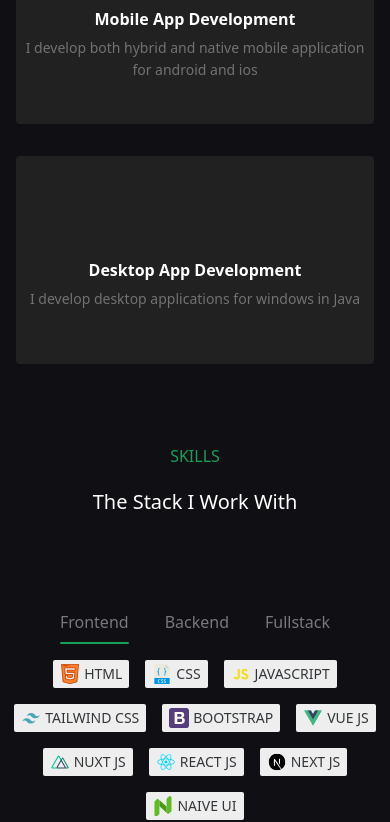
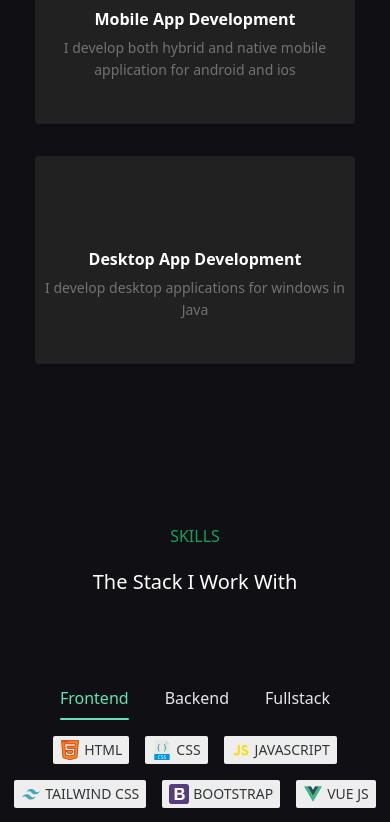
Before and after one commit to Hackersgoddest/my-portfolio, a Vue app: page / in a window 390 px wide. Shown: the part 1156-1978 px from the top of the page. Built offline with nearby package versions, Linux system fonts and the light colour scheme; some icons are missing.

Commit message:
refactor codes

```diff
--- a/src/App.vue
+++ b/src/App.vue
@@ -1,15 +1,13 @@
 <template>
-  <div class="w-fit h-full">
-    <MenuBar class="menu-bar" :open-menu="openMenu" :active-section-index="activeSectionIndex"
-      @scroll-to-section="scrollToSection" @toggle-menu="toggleMenu"
-      @updateActiveSectionIndex="updateActiveSectionIndex" />
-    <div id="Home" class="w-fit">
-      <HomeView @scroll-to-section="scrollToSection" ref="home" />
-      <ServiceView ref="services" />
-      <SkillsView ref="skills" />
-      <PortfolioView ref="portfolio" />
-      <ContactView ref="contact" />
-    </div>
+  <MenuBar class="menu-bar"
+    @scroll-to-section="scrollToSection"
+  />
+  <div id="Home" class="w-full min-w-80">
+    <HomeView @scroll-to-section="scrollToSection" ref="home" />
+    <ServiceView ref="services" />
+    <SkillsView ref="skills" />
+    <PortfolioView ref="portfolio" />
+    <ContactView ref="contact" />
     <Footer />
   </div>
 </template>
@@ -25,36 +23,26 @@ import ContactView from "./views/contact/ContactView.vue";
 import Footer from "./views/Footer.vue";
 
 let openMenu = ref(false);
-let activeSectionIndex = ref(0);
-
 const home = ref(null);
 const services = ref(null);
 const skills = ref(null);
 const portfolio = ref(null);
 const contact = ref(null);
 
-const toggleMenu = (value) => {
-  openMenu.value = value;
+const scrollToSection = (activeMenuKey) => {
+  if (activeMenuKey === "home")
+    home.value.$el.scrollIntoView({ behavior: "smooth" });
+  else if (activeMenuKey === "services")
+    services.value.$el.scrollIntoView({ behavior: "smooth" });
+  else if (activeMenuKey === "skills")
+    skills.value.$el.scrollIntoView({ behavior: "smooth" });
+  else if (activeMenuKey === "portfolio")
+    portfolio.value.$el.scrollIntoView({ behavior: "smooth" });
+  else if (activeMenuKey === "contact")
+    contact.value.$el.scrollIntoView({ behavior: "smooth" });
+  openMenu.value = false;
 };
 
-const scrollToSection = (sectionName, index) => {
-  if (sectionName === "Home")
-    home.value.$el.scrollIntoView({ behavior: "smooth" });
-  else if (sectionName === "Services")
-    services.value.$el.scrollIntoView({ behavior: "smooth" });
-  else if (sectionName === "Skills")
-    skills.value.$el.scrollIntoView({ behavior: "smooth" });
-  else if (sectionName === "Portfolio")
-    portfolio.value.$el.scrollIntoView({ behavior: "smooth" });
-  else if (sectionName === "Contact")
-    contact.value.$el.scrollIntoView({ behavior: "smooth" });
-  openMenu.value = false;
-  activeSectionIndex.value = index;
-};
-
-const updateActiveSectionIndex = (index) => {
-  activeSectionIndex.value = index;
-};
 </script>
 <style>
 * {
--- a/src/views/Home/HomeCarousel.vue
+++ b/src/views/Home/HomeCarousel.vue
@@ -1,31 +1,28 @@
 <template>
-  <div class="relative w-full">
-    <div class="absolute bg-black bg-opacity-50 inset-0 w-full h-full z-10"></div>
+  <div class="relative">
+    <div class="absolute bg-black bg-opacity-50 inset-0 z-10"></div>
     <n-carousel show-arrow autoplay>
       <img v-for="(src, index) in images" key="index"
         class="h-[600px] lg:h-[700px] xl:h-[725px] w-full object-cover object-center bg-fixed"
-      :style="[index == 1 && {objectPosition: 'center 20px'}]"
-      :src="src"
-    >
+        :style="[index == 1 && { objectPosition: 'center 20px' }]" :src="src">
       <template #arrow="{ prev, next }">
         <div class="custom-arrow z-20">
           <button type="button" class="custom-arrow--btn hover:bg-[#00000080]" @click="prev">
-          <n-icon><ArrowBack /></n-icon>
+            <n-icon>
+              <ArrowBack />
+            </n-icon>
           </button>
           <button type="button" class="custom-arrow--btn hover:bg-[#00000080]" @click="next">
-          <n-icon><ArrowForward /></n-icon>
+            <n-icon>
+              <ArrowForward />
+            </n-icon>
           </button>
         </div>
       </template>
       <template #dots="{ total, currentIndex, to }">
         <ul class="custom-dots z-20">
-        <li
-          v-for="index of total"
-          :key="index"
-          class="custom-dots--li"
-          :class="{ ['is-active']: currentIndex === index - 1 }"
-          @click="to(index - 1)"
-        />
+          <li v-for="index of total" :key="index" class="custom-dots--li"
+            :class="{ ['is-active']: currentIndex === index - 1 }" @click="to(index - 1)" />
         </ul>
       </template>
     </n-carousel>
--- a/src/views/Home/HomeView.vue
+++ b/src/views/Home/HomeView.vue
@@ -6,7 +6,7 @@ import AuthorView from "./AuthorView.vue";
 <template>
   <section>
     <HomeCarousel />
-    <div class="w-full author z-20">
+    <div class="author z-20">
       <AuthorView @scroll-to-section="$emit('scrollToSection', 'Portfolio', 3)" />
     </div>
   </section>
--- a/src/views/contact/ContactContent.vue
+++ b/src/views/contact/ContactContent.vue
@@ -1,6 +1,5 @@
 <template>
-  <div class="flex bg-[#101014] pt-8 pb-16 justify-center">
-    <div class="w-full max-w-screen-xl flex flex-wrap gap-8 xl:gap-12 justify-center">
+    <div class="max-w-screen-xl mx-auto flex flex-wrap gap-8 xl:gap-12 justify-center pb-20">
       <template v-for="item in contactOptions" :key="item.name">
         <a :href="item.link" target="_blank"
           class="text-white hover:text-[#18A058] hover:transition-colors hover:duration-700 hover:ease-in-out">
@@ -14,7 +13,6 @@
         </a>
       </template>
     </div>
-  </div>
 </template>
 
 <script setup>
--- a/src/views/portfolio/PortfolioContent.vue
+++ b/src/views/portfolio/PortfolioContent.vue
@@ -1,14 +1,13 @@
 <template>
-  <div class="flex justify-center px-4 bg-[#101014]">
   <div
-      class="w-full max-w-screen-xl flex flex-wrap justify-center gap-8 xl:gap-12">
-      <div class="flex bg-[#212121] rounded shadow-sm w-full sm:w-fit max-w-96" v-for="project in portfolioOptions" :key="project.title">
-        <figure class="flex flex-col rounded-t-2xl w-full">
+    class="max-w-screen-xl mx-auto grid grid-cols-1 md:grid-cols-2 lg:grid-cols-3 gap-8 px-10 lg:px-5 pb-20">
+    <div class="flex rounded shadow-sm justify-center" v-for="project in portfolioOptions" :key="project.title">
+      <figure class="flex flex-wrap bg-[#212121] flex-col rounded-t-2xl justify-between w-full min-w-80 max-w-96">
         <img @click="() => project.showModal = true" :src="project.images[0]"
           class="rounded-t-2xl h-40 hover:cursor-pointer" />
         <figcaption class="flex flex-col gap-8 p-4">
           <div>
-              <div class="flex justify-between">
+            <div class="flex flex-wrap justify-between">
               <n-h3 class="text-white m-0">{{ project.title }}</n-h3>
               <n-button strong dashed round size="small" class="text-neutral-200"
                 @click="() => project.showModal = true">
@@ -101,7 +100,6 @@
       </figure>
     </div>
   </div>
-  </div>
 </template>
 
 <script setup>
--- a/src/views/service/ServiceContent.vue
+++ b/src/views/service/ServiceContent.vue
@@ -1,14 +1,8 @@
 <template>
-<div class="flex justify-center px-4 bg-[#101014]">
-
-    <div
-      class="w-full max-w-screen-xl flex justify-center gap-8 xl:gap-12 flex-wrap"
-    >
+  <div class="max-w-screen-xl mx-auto grid grid-cols-1 md:grid-cols-2 lg:grid-cols-3 gap-8 px-10 lg:px-5 pb-20">
+    <div class="flex rounded shadow-sm justify-center" v-for="service in serviceOptions" :key="service.title">
       <div
-        class="flex justify-center items-center h-52 px-2 sm:px-10 bg-[#212121] rounded shadow-sm w-full sm:w-fit max-w-96"
-        v-for="service in serviceOptions"
-        :key="service.title"
-      >
+        class="flex justify-center items-center h-52 px-2 sm:px-10 bg-[#212121] rounded shadow-sm w-full min-w-80 max-w-96">
         <figure class="flex flex-col justify-center items-center">
           <n-icon size="40" color="#18A058" :component="service.icon" />
           <figcaption class="text-white font-bold text-center text-base md:text-lg mt-2 mb-0">
@@ -18,7 +12,7 @@
         </figure>
       </div>
     </div>
-</div>
+  </div>
 </template>
 
 <script setup>
--- a/src/views/skills/SkillsContent.vue
+++ b/src/views/skills/SkillsContent.vue
@@ -1,22 +1,8 @@
 <template>
-  <div class="flex justify-center bg-[#101014]">
-    <div
-      class="w-full max-w-screen-lg container flex justify-center items-center pb-12 sm:pb-20"
-    >
-      <div class="container mx-auto mt-1">
-        <n-tabs
-          :animated="true"
-          type="bar"
-          size="large"
-          trigger="hover"
-          justify-content="center"
-          :tab-style="`color: #79787b`"
-        >
-          <n-tab-pane
-            name="frontend"
-            tab="Frontend"
-            class="text-center text-white"
-          >
+  <div class="max-w-screen-xl mx-auto pb-20">
+    <n-tabs :animated="true" type="bar" size="large" trigger="hover" justify-content="center"
+      :theme-overrides="darkTheme">
+      <n-tab-pane name="frontend" tab="Frontend" class="text-center text-white">
         <FrontEnd />
       </n-tab-pane>
       <n-tab-pane name="backend" tab="Backend" class="text-center">
@@ -27,10 +13,9 @@
       </n-tab-pane>
     </n-tabs>
   </div>
-    </div>
-  </div>
 </template>
 <script setup>
+import { darkTheme } from 'naive-ui'
 import { NTabs, NTabPane } from "naive-ui";
 import FrontEnd from "./FrontEnd.vue";
 import BackEnd from "./BackEnd.vue";
```
Lines whose indentation alone changed are shown as unchanged.
